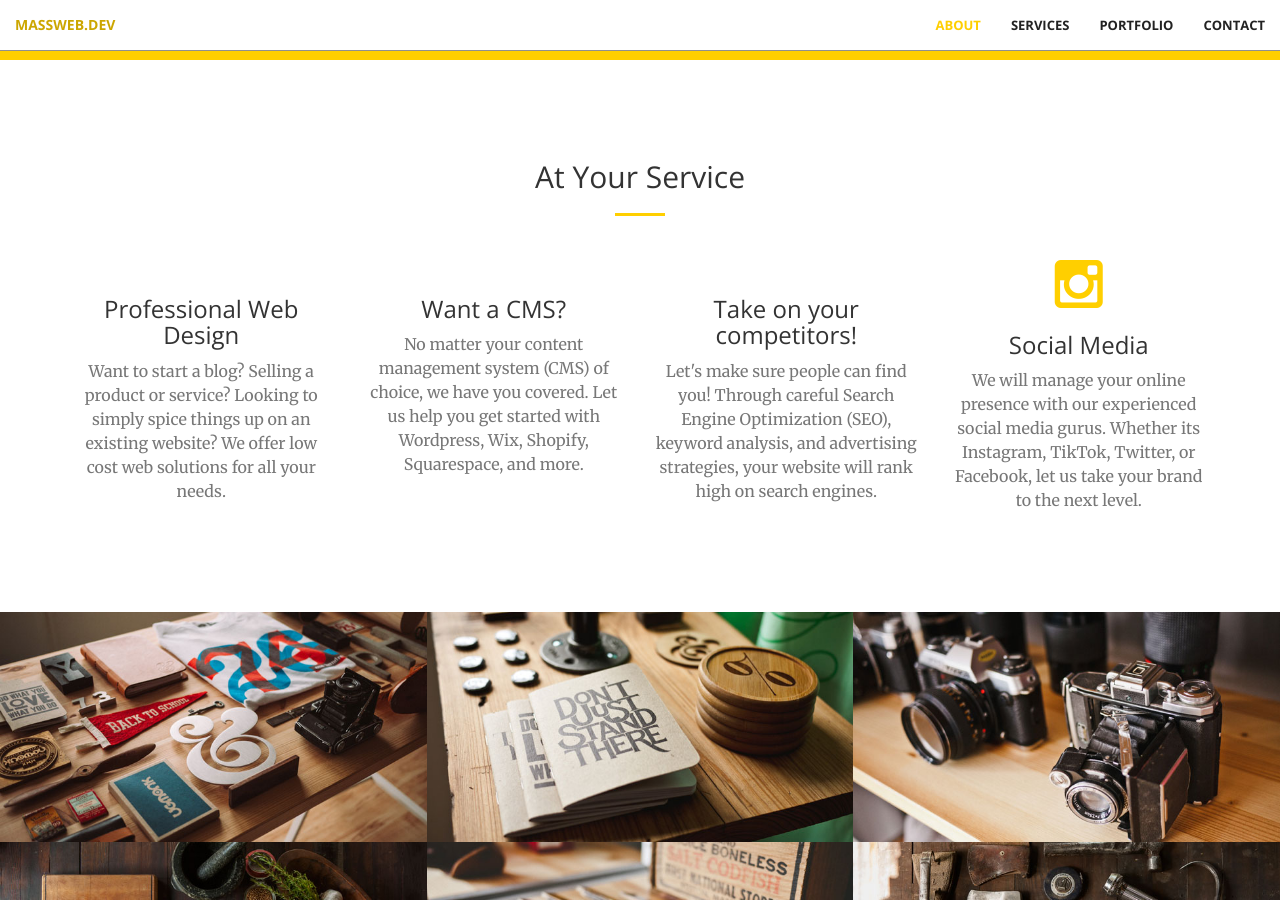
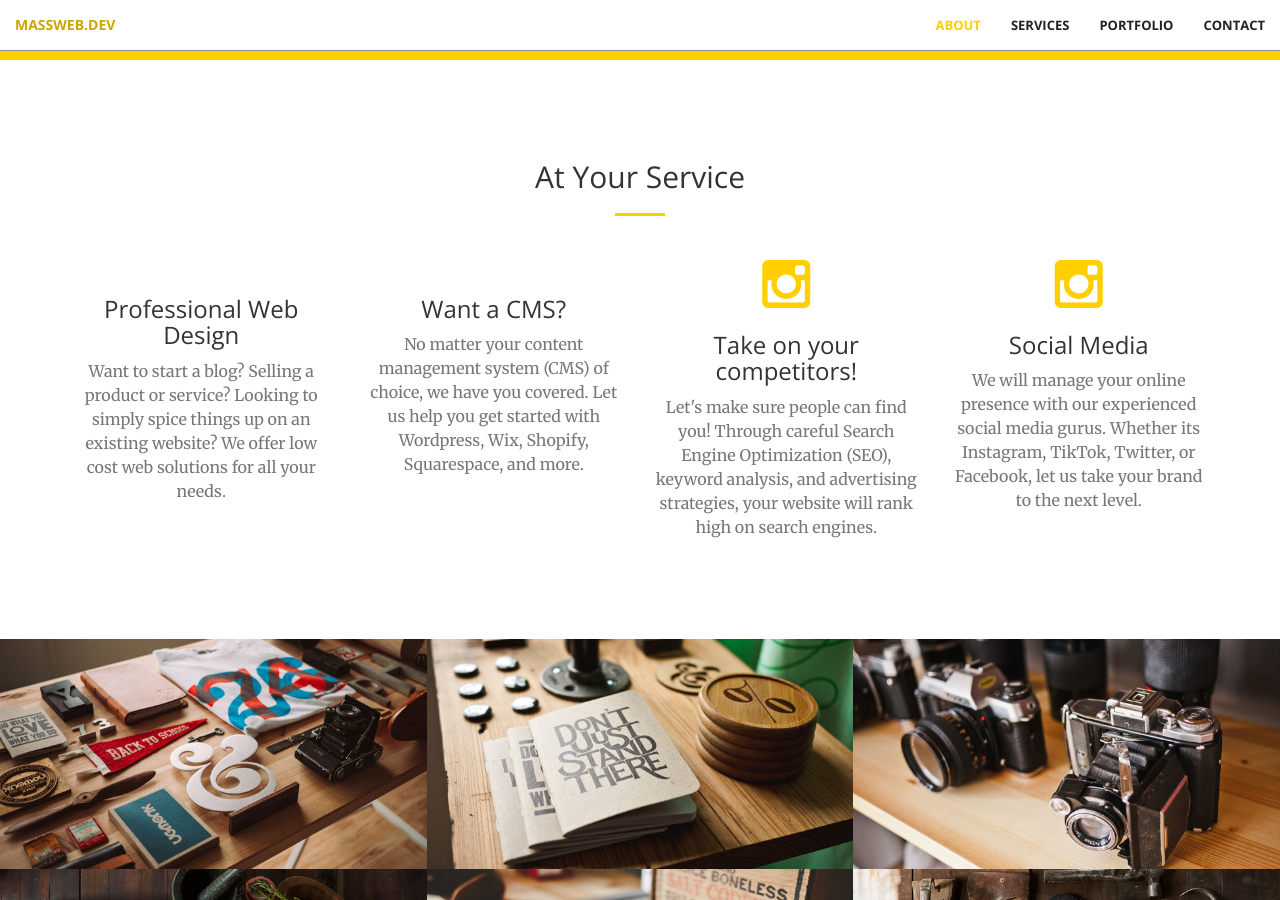
Before and after one commit to masswebdev/massweb.dev, a Jekyll site: the page built from index.html, in a window 1280 px wide and 900 px high, scrolled down 1228 px. Built offline with Jekyll 4.4.1, drawn with Linux system fonts in a browser that asks for light colours.

Commit message:
Update services.html

```diff
--- a/_includes/services.html
+++ b/_includes/services.html
@@ -25,7 +25,7 @@
             </div>
             <div class="col-lg-3 col-md-6 text-center">
                 <div class="service-box">
-                    <i class="fa fa-4x fa-ranking-star wow bounceIn text-primary" data-wow-delay=".2s"></i>
+                    <i class="fa fa-4x fa-instagram wow bounceIn text-primary" data-wow-delay=".2s"></i>
                     <h3>Take on your competitors!</h3>
                     <p class="text-muted">Let's make sure people can find you! Through careful Search Engine Optimization (SEO), keyword analysis, and advertising strategies, your website will rank high on search engines.</p>
                 </div>
```
